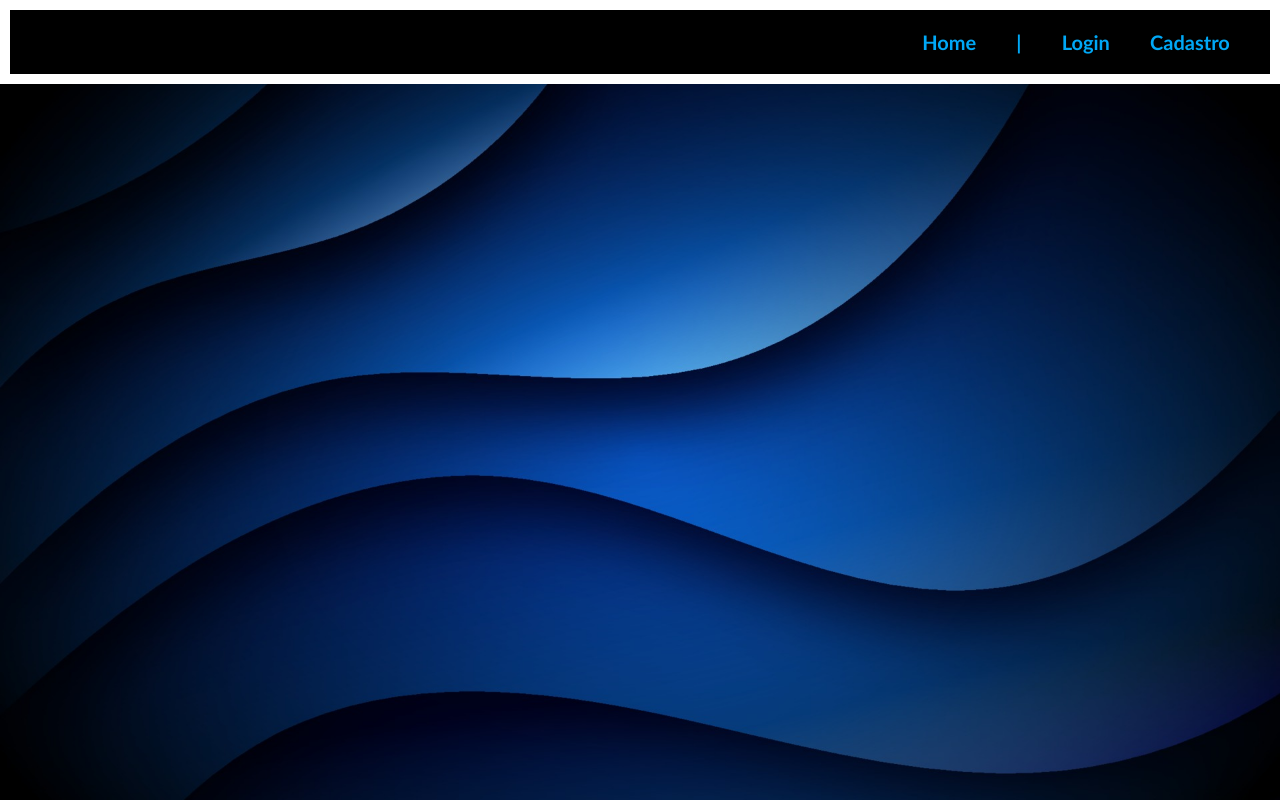
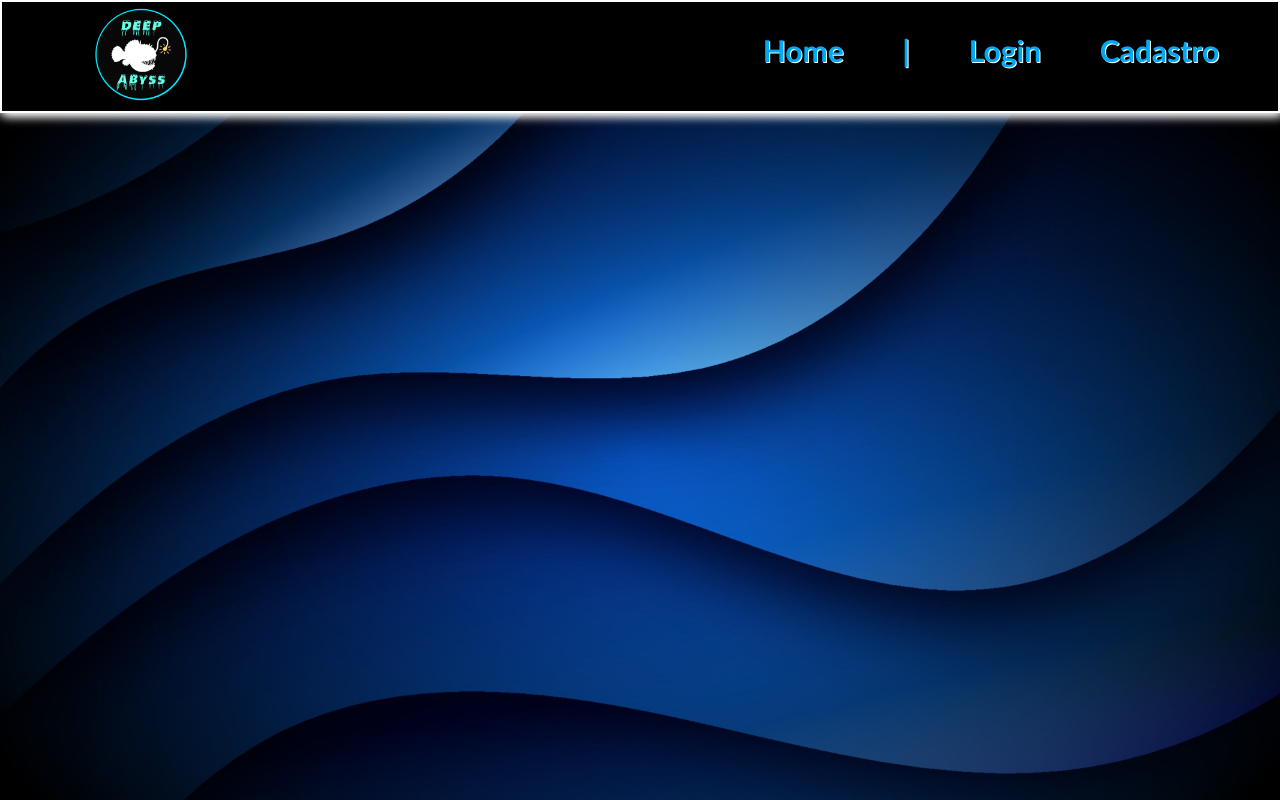
Before and after one commit to YuriLealS/Deep_Abyss, a plain HTML site: page public/index.html in a window 1280 px wide. Drawn offline with Linux system fonts and the light colour scheme.

Commit message:
Logo e finalização do cabeçalho

```diff
--- a/css/cabecalho.css
+++ b/css/cabecalho.css
@@ -1,7 +1,12 @@
+.cabecalho{
+    position: fixed;
+    width: 100%;
+}
 .container_cabecalho {
     display: flex;
     flex-direction: row;
-    border: 10px solid white;
+    border: 2px solid white;
+    box-shadow: 0px 0px 10px white, 3px 3px 10px white;
     background-color: black;
 }
 .itens_cabecalho{
@@ -9,14 +14,19 @@
     flex-direction: row;
     justify-content: space-evenly;
     color: rgb(0, 168, 246);
-    width: 40%;
-    margin-left: 65vw;
-    font-size: 20px;
+    width: 50%;
+    margin-left: 35vw;
+    font-size: 30px;
     list-style: none;
     font-weight: bold;
     font-family: candara;
+    text-shadow: 1px 1px 0 white;
 }
 a {
     color: currentColor;
     text-decoration:none;
 }
+.logo_cabecalho{
+    width: 150px;
+    margin-left: 5vw;
+}
--- a/public/index.html
+++ b/public/index.html
@@ -6,11 +6,12 @@
     <meta name="viewport" content="width=device-width, initial-scale=1.0">
     <link rel="stylesheet" href="../css/index.css">
     <link rel="stylesheet" href="../css/cabecalho.css">
-    <title>Index</title>
+    <title>Deep Abyss</title>
 </head>
 <body>
     <header class="cabecalho">
         <section class="container_cabecalho">
+            <a href="index.html"><img src="../css/img/logo.png" alt="Logo do Site" class="logo_cabecalho"></a>
                 <ul class="itens_cabecalho">
                     <li> <a href="index.html">Home</a></li>
                     <li>|</li>
```
Also changed, not shown: css/img/logo.png (added). Lines whose indentation alone changed are shown as unchanged.
